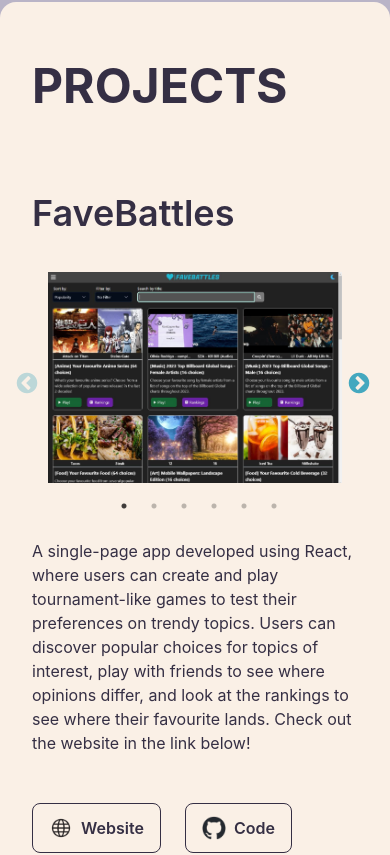
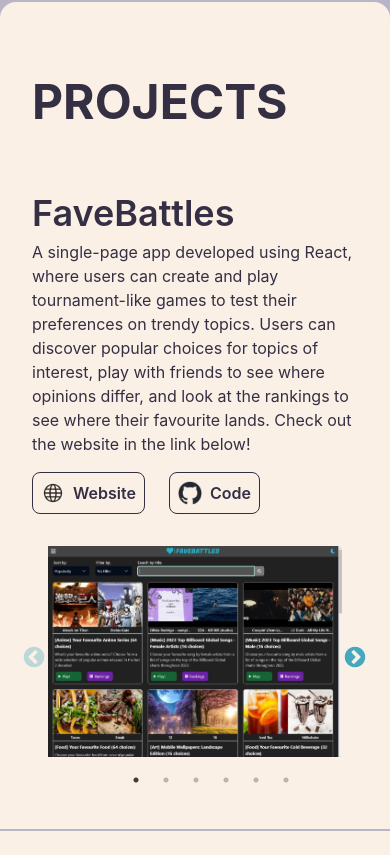
Before and after one commit to seanpark132/Portfolio, a React (Vite) app: page / in a window 390 px wide. Shown: the part 893-1748 px from the top of the page. Built offline with nearby package versions, Linux system fonts and the light colour scheme.

Commit message:
responsive design changes to Projects section

```diff
--- a/src/components/About/AboutSection.jsx
+++ b/src/components/About/AboutSection.jsx
@@ -3,7 +3,7 @@ import TechStackSlider from "./TechStackSlider";
 export default function AboutSection() {
   return (
     <section
-			className="px-8 py-12 rounded-b-2xl bg-color-4 mb-16 md:py-24"
+      className="px-8 py-12 rounded-b-2xl bg-color-4 mb-16 md:py-24 md:px-12"
       id="about-section"
     >
       <div>
@@ -12,18 +12,17 @@ export default function AboutSection() {
           <em>Front-end Web Developer</em>
         </h4>
         <p className="mb-8">
-					I'm a front-end developer with a passion to transform
-					valuable ideas and solutions into web applications. <br />
-					My focus is on developing websites with responsive
-					interfaces and optimized performance.
+          I'm a front-end developer with a passion to transform valuable ideas
+          and solutions into web applications. <br />
+          My focus is on developing websites with responsive interfaces and
+          optimized performance.
           <br />
-					<br />I am looking for a new opportunity to apply my skills
-					to work on complex, larger-scale projects.
+          <br />I am looking for a new opportunity to apply my skills to work on
+          complex, larger-scale projects.
           <br />
           <br />
           <strong>
-						Education: Bachelor of Applied Science, University of
-						Waterloo
+            Education: Bachelor of Applied Science, University of Waterloo
           </strong>
         </p>
         <h5 className="mb-4">My Tech Stack:</h5>
--- a/src/components/About/TechStackSlider.jsx
+++ b/src/components/About/TechStackSlider.jsx
@@ -35,7 +35,7 @@ export default function TechStackSlider() {
 
   return (
     <div className="py-8">
-			<Slider className="pl-2 pb-4 ml-4 mr-6 xl:hidden" {...settings}>
+      <Slider className="pb-4 mx-2 px-2 xl:hidden" {...settings}>
         {techStack.map((item) => (
           <TechStackItem
             key={item.name}
@@ -45,10 +45,7 @@ export default function TechStackSlider() {
           />
         ))}
       </Slider>
-			<Slider
-				className="hidden pb-4 ml-6 mr-10 xl:block"
-				{...settingsLarge}
-			>
+      <Slider className="hidden pb-4 xl:block" {...settingsLarge}>
         {techStack.map((item) => (
           <TechStackItem
             key={item.name}
--- a/src/components/LinkButton.jsx
+++ b/src/components/LinkButton.jsx
@@ -1,7 +1,7 @@
 export default function LinkButton({ text, link, imageSrc, addClasses }) {
   return (
     <a
-			className={`${addClasses} rounded-lg font-semibold py-3 px-4 border border-color-1 hover:bg-lime-300 hover:border-cyan-600`}
+      className={`${addClasses} rounded-lg font-semibold py-2 px-2 border border-color-1 hover:bg-lime-300 hover:border-cyan-600`}
       href={link}
       target="_blank"
     >
--- a/src/components/Projects/ImageSlider.jsx
+++ b/src/components/Projects/ImageSlider.jsx
@@ -10,16 +10,11 @@ export default function ImageSlider({ images }) {
 
   return (
     <Slider
-			className="ml-2 mr-4 pl-2 mb-8 md:pl-4 xl:mb-0 xl:mr-8 xl:mt-4 xl:w-1/2"
+      className="w-full px-4 mt-8 mb-4 xl:px-10 xl:mt-4 xl:w-3/5 h-fit"
       {...settings}
     >
       {images.map((image) => (
-				<img
-					className="pb-2"
-					key={image.alt}
-					src={image.src}
-					alt={image.alt}
-				/>
+        <img className="mb-2" key={image.alt} src={image.src} alt={image.alt} />
       ))}
     </Slider>
   );
--- a/src/components/Projects/Project.jsx
+++ b/src/components/Projects/Project.jsx
@@ -1,23 +1,31 @@
-import ProjectXlOver from "./ProjectXlOver";
-import ProjectXlUnder from "./ProjectXlUnder";
+import LinkButton from "../LinkButton";
+import ImageSlider from "./ImageSlider";
 
 export default function Project({ project }) {
-	return (
-		<>
-			<ProjectXlOver
-				name={project.name}
-				description={project.description}
-				githubLink={project.githubLink}
-				websiteLink={project.websiteLink}
-				images={project.images}
-			/>
-			<ProjectXlUnder
-				name={project.name}
-				description={project.description}
-				githubLink={project.githubLink}
-				websiteLink={project.websiteLink}
-				images={project.images}
-			/>
-		</>
-	);
+  return (
+    <article className="px-8 py-12 border-b-2 border-color-3 md:px-12">
+      <div className="xl:flex">
+        <div className="xl:w-2/5">
+          <h2>{project.name}</h2>
+          <p>{project.description}</p>
+          <div className="flex pt-4 xl:pt-8">
+            {project.websiteLink && (
+              <LinkButton
+                text={"Website"}
+                link={project.websiteLink}
+                imageSrc={"/website-icon.png"}
+                addClasses="mr-6"
+              />
+            )}
+            <LinkButton
+              text={"Code"}
+              link={project.githubLink}
+              imageSrc={"/github.png"}
+            />
+          </div>
+        </div>
+        <ImageSlider images={project.images} />
+      </div>
+    </article>
+  );
 }
--- a/src/components/Projects/ProjectSection.jsx
+++ b/src/components/Projects/ProjectSection.jsx
@@ -117,10 +117,10 @@ export default function ProjectSection() {
 
   return (
     <section
-			className="pt-12 mb-16 rounded-2xl bg-color-4 md:pt-24"
+      className="pt-16 mb-16 rounded-2xl bg-color-4"
       id="projects-section"
     >
-			<h1 className="px-8">PROJECTS</h1>
+      <h1 className="pl-8 md:pl-12">PROJECTS</h1>
       {projects.map((project) => (
         <Project key={project.name} project={project} />
       ))}
--- a/src/components/Projects/ProjectXlOver.jsx
+++ /dev/null
@@ -1,35 +0,0 @@
-import LinkButton from "../LinkButton";
-import ImageSlider from "./ImageSlider";
-
-export default function ProjectXlOver({
-	name,
-	description,
-	githubLink,
-	websiteLink,
-	images,
-}) {
-	return (
-		<article className="hidden px-8 py-16 border-b-2 border-color-3 xl:flex">
-			<div className="w-1/2 pr-4">
-				<h2 className="pb-4">{name}</h2>
-				<p>{description}</p>
-				<div className="flex pt-12">
-					{websiteLink && (
-						<LinkButton
-							text={"Website"}
-							link={websiteLink}
-							imageSrc={"/website-icon.png"}
-							addClasses="mr-6"
-						/>
-					)}
-					<LinkButton
-						text={"Code"}
-						link={githubLink}
-						imageSrc={"/github.png"}
-					/>
-				</div>
-			</div>
-			<ImageSlider images={images} />
-		</article>
-	);
-}
--- a/src/components/Projects/ProjectXlUnder.jsx
+++ /dev/null
@@ -1,35 +0,0 @@
-import ImageSlider from "./ImageSlider";
-import LinkButton from "../LinkButton";
-
-export default function ProjectXlUnder({
-	name,
-	description,
-	githubLink,
-	websiteLink,
-	images,
-}) {
-	return (
-		<article className="flex flex-col px-8 py-12 border-b-2 border-color-3 xl:hidden">
-			<div className="pt-4">
-				<h2 className="pb-8">{name}</h2>
-				<ImageSlider images={images} />
-				<p className="pt-4">{description}</p>
-				<div className="flex pt-12">
-					{websiteLink && (
-						<LinkButton
-							text={"Website"}
-							link={websiteLink}
-							imageSrc={"/website-icon.png"}
-							addClasses="mr-6"
-						/>
-					)}
-					<LinkButton
-						text={"Code"}
-						link={githubLink}
-						imageSrc={"/github.png"}
-					/>
-				</div>
-			</div>
-		</article>
-	);
-}
--- a/src/css/App.scss
+++ b/src/css/App.scss
@@ -1,23 +1,35 @@
 /* React-Slick css modifications */
 .slick-prev:before,
 .slick-next:before {
-	font-size: 1.5rem;
-	color: rgb(8 145 178);
-
-	@media (min-width: 48rem) {
-		font-size: 2rem;
-	}
+  font-size: 1.5rem;
+  color: rgb(8 145 178);
 }
 
 .slick-track {
-	margin: auto;
+  margin: auto;
+}
+
+.slick-prev {
+  left: -10px;
+
+  @media (min-width: 80rem) {
+    left: 10px;
+  }
+}
+
+.slick-next {
+  right: -5px;
+
+  @media (min-width: 80rem) {
+    right: 15px;
+  }
 }
 
 /* App CSS */
 
 .main-padding {
-	@media (min-width: 48rem) {
-		padding-left: clamp(5rem, 8.75vw, 11rem);
-		padding-right: clamp(5rem, 8.75vw, 11rem);
-	}
+  @media (min-width: 48rem) {
+    padding-left: clamp(5rem, 15vw, 20rem);
+    padding-right: clamp(5rem, 15vw, 20rem);
+  }
 }
```
Also changed, not shown: 1 other file (tests, documents, lock files or other folders). Lines whose indentation alone changed are shown as unchanged.
